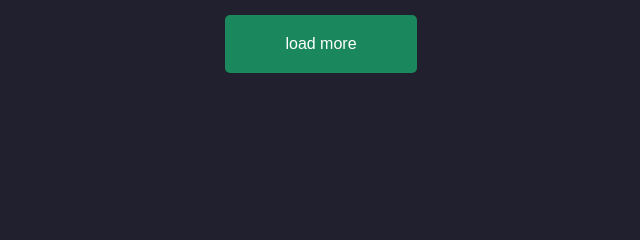
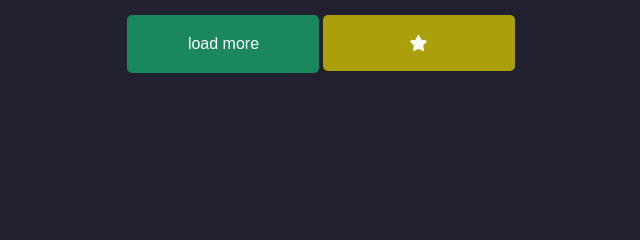
Before and after one commit to ajfuto/ContactApp, a PHP site: page /contacts.html in a window 1280 px wide. Shown: the part 231-471 px from the top of the page, without its empty margins (319-959 px from the left). Run offline with PHP 8.4, Linux system fonts and the light colour scheme; some libraries are stand-ins or nearby versions.

Commit message:
Working on easter egg

```diff
--- a/contacts.html
+++ b/contacts.html
@@ -11,6 +11,7 @@
         document.addEventListener('DOMContentLoaded', function () {
             readCookie();
             lazyLoad();
+            easterEgg();
         }, false);
     </script>
 </head>
@@ -94,6 +95,7 @@
 
         <div class="loadClass" style="padding-top: 15px;">
             <button id="loadMoreButton" class="button" onclick="loadMore()">load more</button>
+            <button id="easterEgg" class="fa-solid fa-star" onclick="easterEggAction()" hidden="true"></button>
         </div>
     </div>
 
--- a/css/contacts.css
+++ b/css/contacts.css
@@ -582,3 +582,25 @@ body {
     transition: 0.25s;
     cursor: pointer;
 }
+
+
+#easterEgg
+{
+    float: center;
+
+    left: 50%;
+    outline: 0;
+    background: #aba00c;
+    width: 15%;
+    border: 0;
+    padding: 20px;
+    border-radius: 5px;
+    color: var(--text-color);
+    font-size: 1rem;
+}
+
+#loadMoreButton:hover {
+    background: #c3b713;
+    transition: 0.25s;
+    cursor: pointer;
+}
--- a/js/code.js
+++ b/js/code.js
@@ -4,6 +4,7 @@ const extension = 'php';
 document.addEventListener('DOMContentLoaded', function () {
 	readCookie();
 	lazyLoad();
+	easterEgg();
 });
 
 let userId = 0;
@@ -13,6 +14,15 @@ let lastName = "";
 let rowNum = -1;
 
 let amountLoaded = 20;
+
+function easterEgg()
+{
+	document.getElementById("easterEgg").hidden = false;
+}
+function easterEggAction()
+{
+
+}
 
 function searchOnEnterReg()
 {
```
